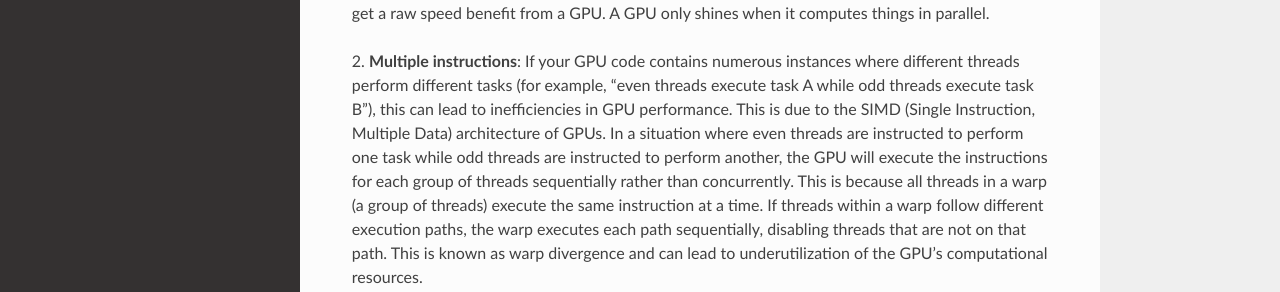
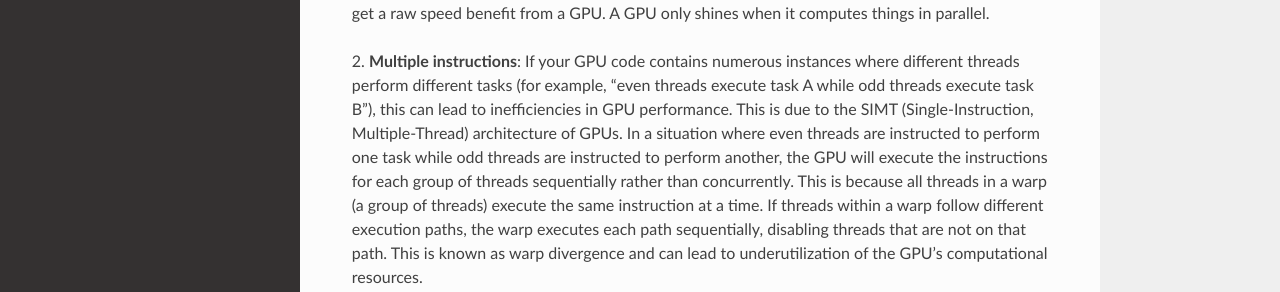
Before and after one commit to jp4474/CUDA-Examples, a Sphinx documentation site: the page built from docs/source/index.rst, in a window 1280 px wide and 900 px high. Shown: the part 454-746 px from the top of the window. Built offline with Sphinx 7.4.7 and the Read the Docs theme 2.0.0, drawn with Linux system fonts in a browser that asks for light colours; pages that are not in the unit, such as notebooks, are missing from menus.

Commit message:
Update index.rst

```diff
--- a/docs/source/index.rst
+++ b/docs/source/index.rst
@@ -12,7 +12,7 @@ CUDA is bad at
 Standard desktop CPU speeds are on the order of several GHz. High-end GPUs are barely over 1 GHz. If you have one task that needs to be computed in serial, you won't get a raw speed benefit from a GPU. A GPU only shines when it computes things in parallel.
 
 2. **Multiple instructions**:
-If your GPU code contains numerous instances where different threads perform different tasks (for example, "even threads execute task A while odd threads execute task B"), this can lead to inefficiencies in GPU performance. This is due to the SIMD (Single Instruction, Multiple Data) architecture of GPUs. In a situation where even threads are instructed to perform one task while odd threads are instructed to perform another, the GPU will execute the instructions for each group of threads sequentially rather than concurrently. This is because all threads in a warp (a group of threads) execute the same instruction at a time. If threads within a warp follow different execution paths, the warp executes each path sequentially, disabling threads that are not on that path. This is known as warp divergence and can lead to underutilization of the GPU's computational resources.
+If your GPU code contains numerous instances where different threads perform different tasks (for example, "even threads execute task A while odd threads execute task B"), this can lead to inefficiencies in GPU performance. This is due to the SIMT (Single-Instruction, Multiple-Thread) architecture of GPUs. In a situation where even threads are instructed to perform one task while odd threads are instructed to perform another, the GPU will execute the instructions for each group of threads sequentially rather than concurrently. This is because all threads in a warp (a group of threads) execute the same instruction at a time. If threads within a warp follow different execution paths, the warp executes each path sequentially, disabling threads that are not on that path. This is known as warp divergence and can lead to underutilization of the GPU's computational resources.
 
 3. **Tasks requiring large RAMs**:
 While high-end GPUs can possess substantial amounts of RAM, they still fall short when compared to the memory access capabilities of CPUs. For instance, Nvidia's top-tier A100 GPU Chip comes with 40GB of RAM, whereas a high-end desktop computer can have 64, 128, or even 512 GB of RAM. Unlike CPUs, GPUs lack the ability to utilize hard drive space as additional RAM when required.
```
